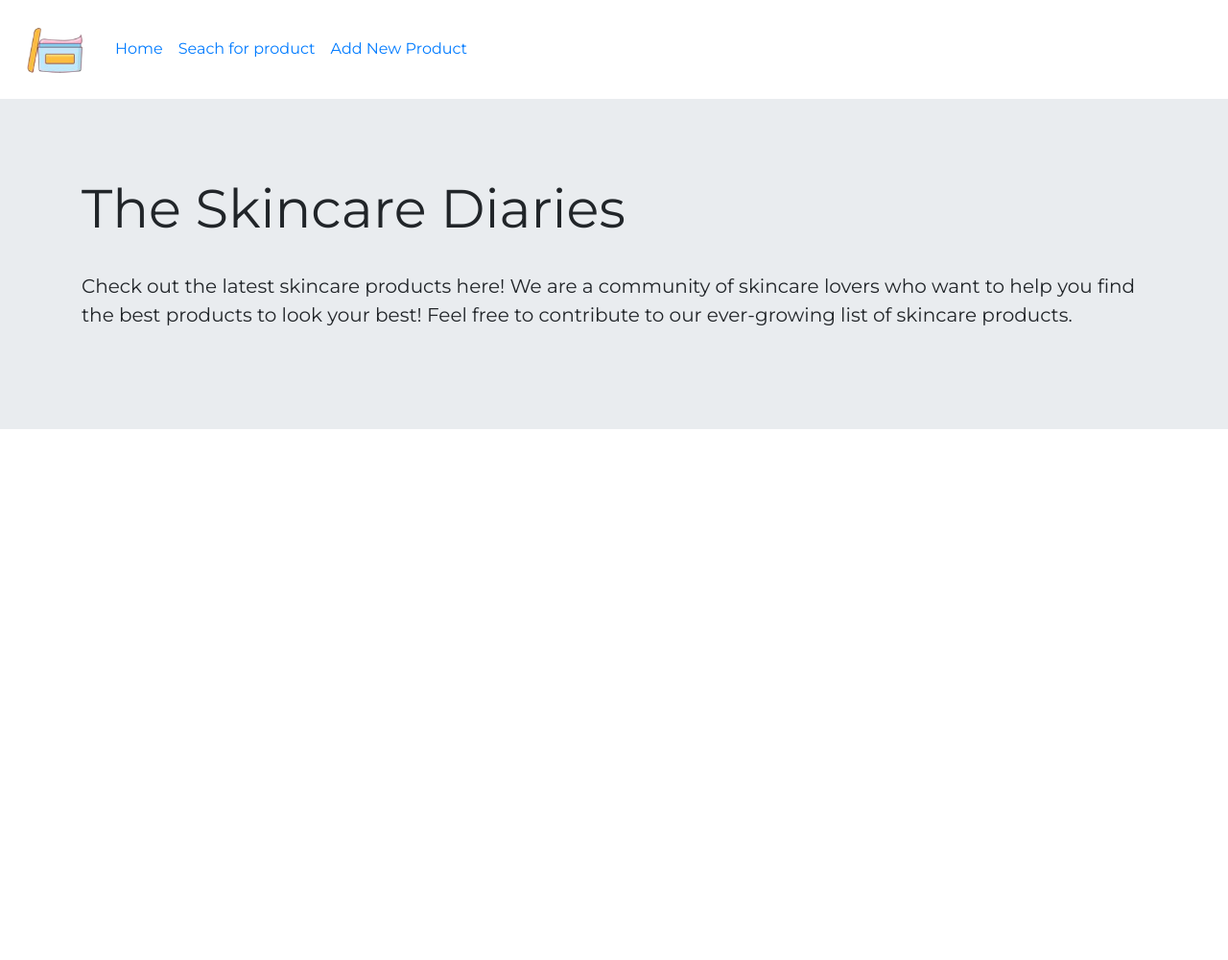
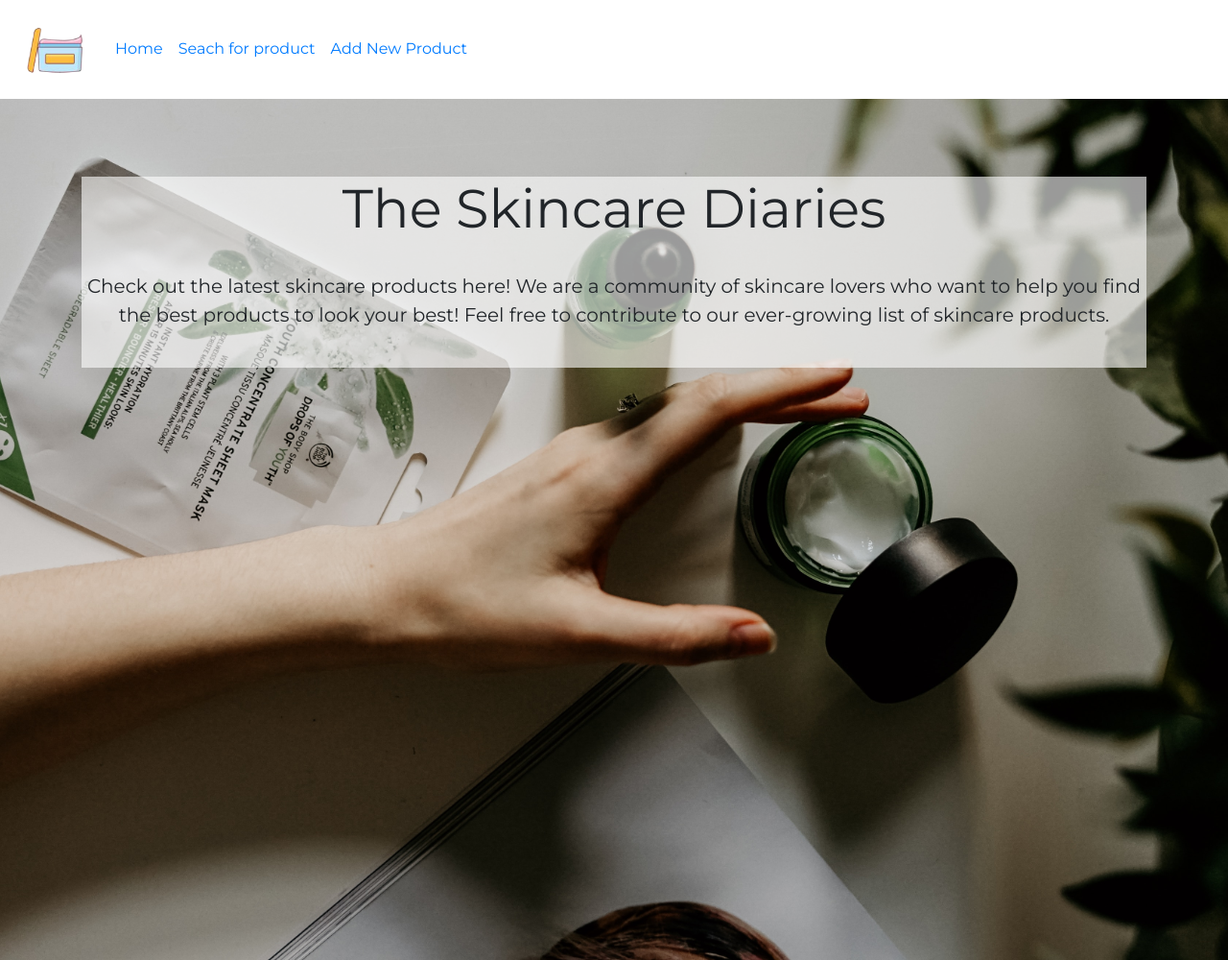
Before and after one commit to jlianyz/third-project, a Flask app: page / in a window 1280 px wide. Shown: the whole page at 96% size. Before the commit the page ends 447 px from the top, so only its background shows below. Run offline with Flask 2, Linux system fonts and the light colour scheme; some libraries are stand-ins or nearby versions.

Commit message:
push to heroku

```diff
--- a/static/style.css
+++ b/static/style.css
@@ -34,7 +34,19 @@ body {
  #reset {
    background-color:orange;
  }
-
+  .jumbotron {
+  background-image: url('static/images/jumbotron.jpg');
+  background-position: center;
+  background-repeat: no-repeat;
+  background-size: cover;
+  width:100%;
+  height:1000px;
+  text-align:center;
+  margin:0 auto;
+}
+.jbtext {
+  background-color:rgba(255,255,255,0.6);
+}
 /* The container <div> - needed to position the dropdown content */
 .dropdown {
   position: relative;
```
Also changed, not shown: .c9/metadata/environment/static/style.css, 1 other file.
